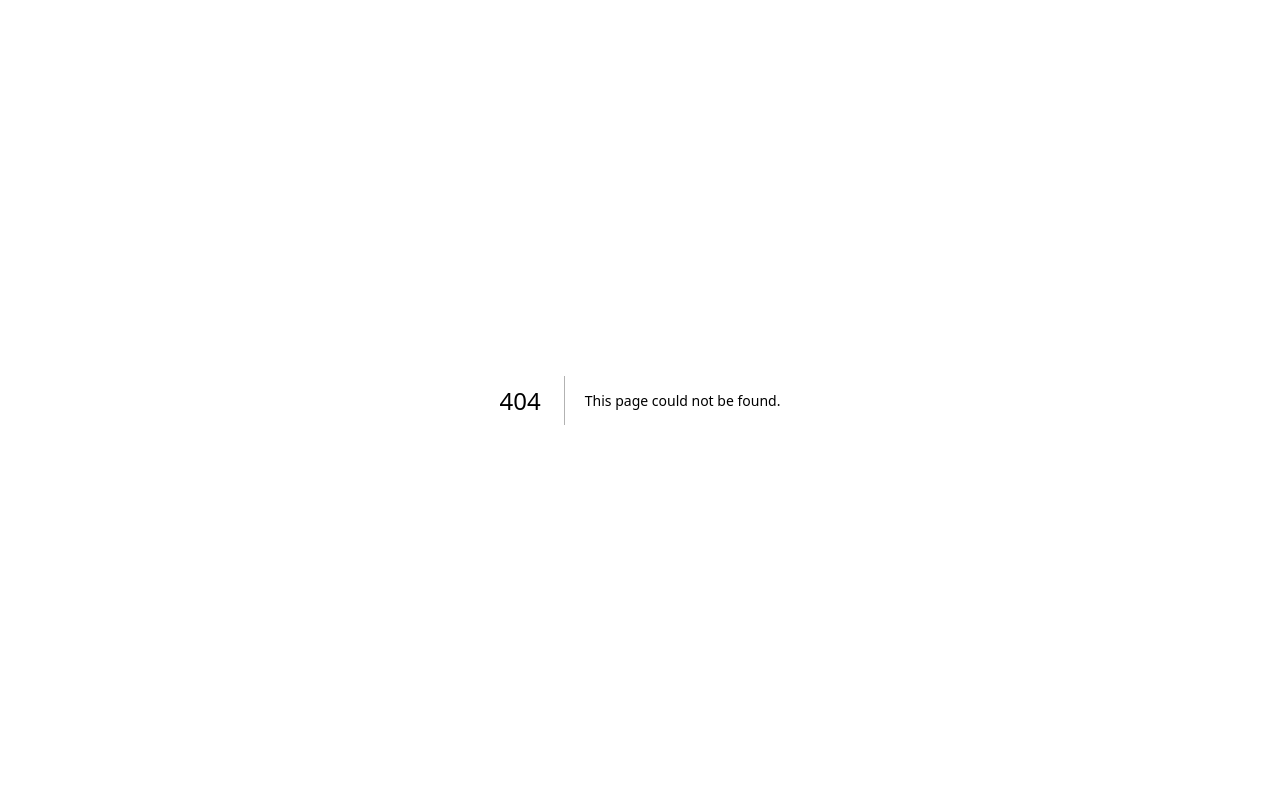
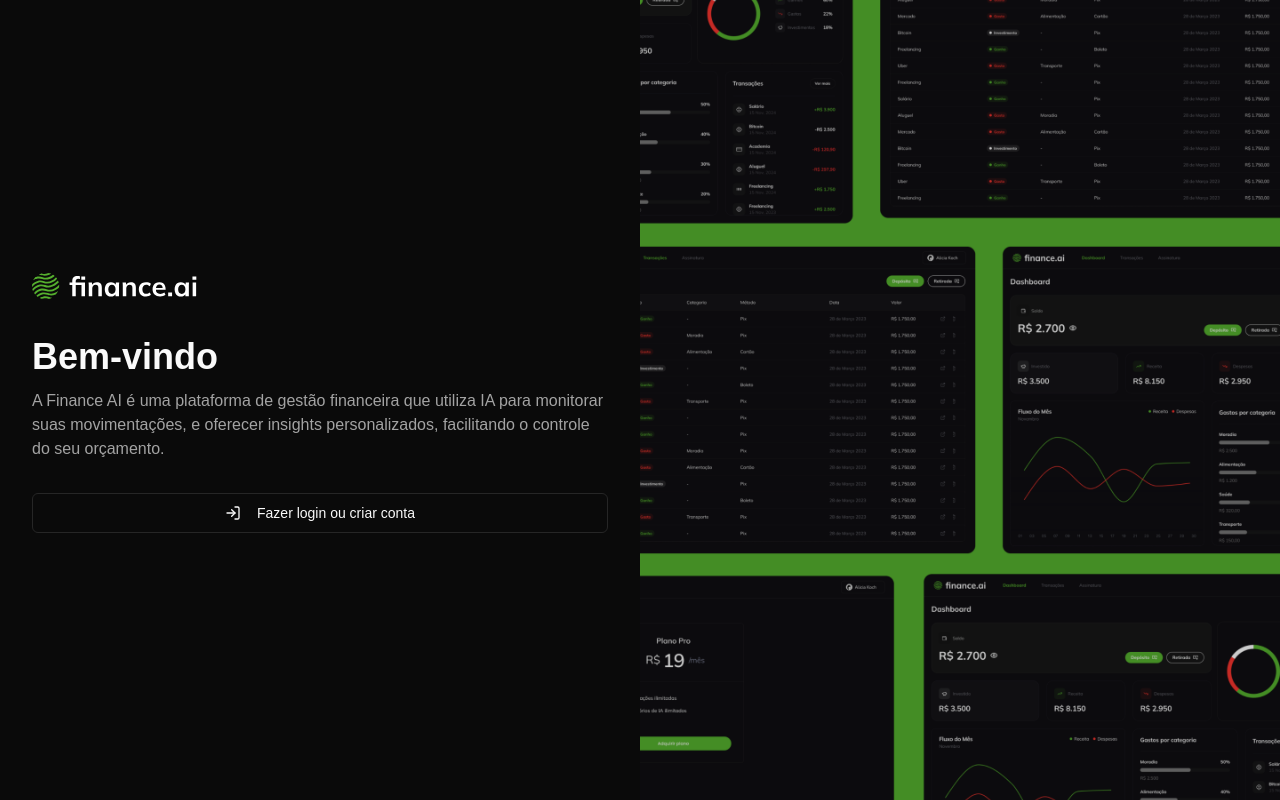
Before and after one commit to raulcaldeira/finance-ai, a Next.js app: page /login in a window 1280 px wide. Before the commit this address had no page. Built offline with nearby package versions, Linux system fonts and the light colour scheme.

Commit message:
feat: add login page

```diff
--- /dev/null
+++ b/app/login/page.tsx
@@ -0,0 +1,46 @@
+import Image from "next/image";
+import { Button } from "../_components/ui/button";
+import { LogInIcon } from "lucide-react";
+
+const LoginPage = () => {
+  return (
+    <div className="grid h-full grid-cols-2">
+      {/* ESQUERDA */}
+
+      <div className="mx-auto flex h-full max-w-[650px] flex-col justify-center p-8">
+        <Image
+          src="/logo.svg"
+          width={173}
+          height={39}
+          alt="Finance AI"
+          className="mb-8"
+        />
+
+        <h1 className="mb-3 text-4xl font-bold">Bem-vindo</h1>
+
+        <p className="mb-8 text-muted-foreground">
+          A Finance AI é uma plataforma de gestão financeira que utiliza IA para
+          monitorar suas movimentações, e oferecer insights personalizados,
+          facilitando o controle do seu orçamento.
+        </p>
+
+        <Button variant="outline">
+          <LogInIcon className="mr-2" />
+          Fazer login ou criar conta
+        </Button>
+      </div>
+
+      {/* DIREITA */}
+      <div className="relative h-full w-full">
+        <Image
+          src="/login.png"
+          alt="Faça login"
+          fill
+          className="object-cover"
+        />
+      </div>
+    </div>
+  );
+};
+
+export default LoginPage;
```
Also changed, not shown: public/login.png (added), public/logo.svg (added).
